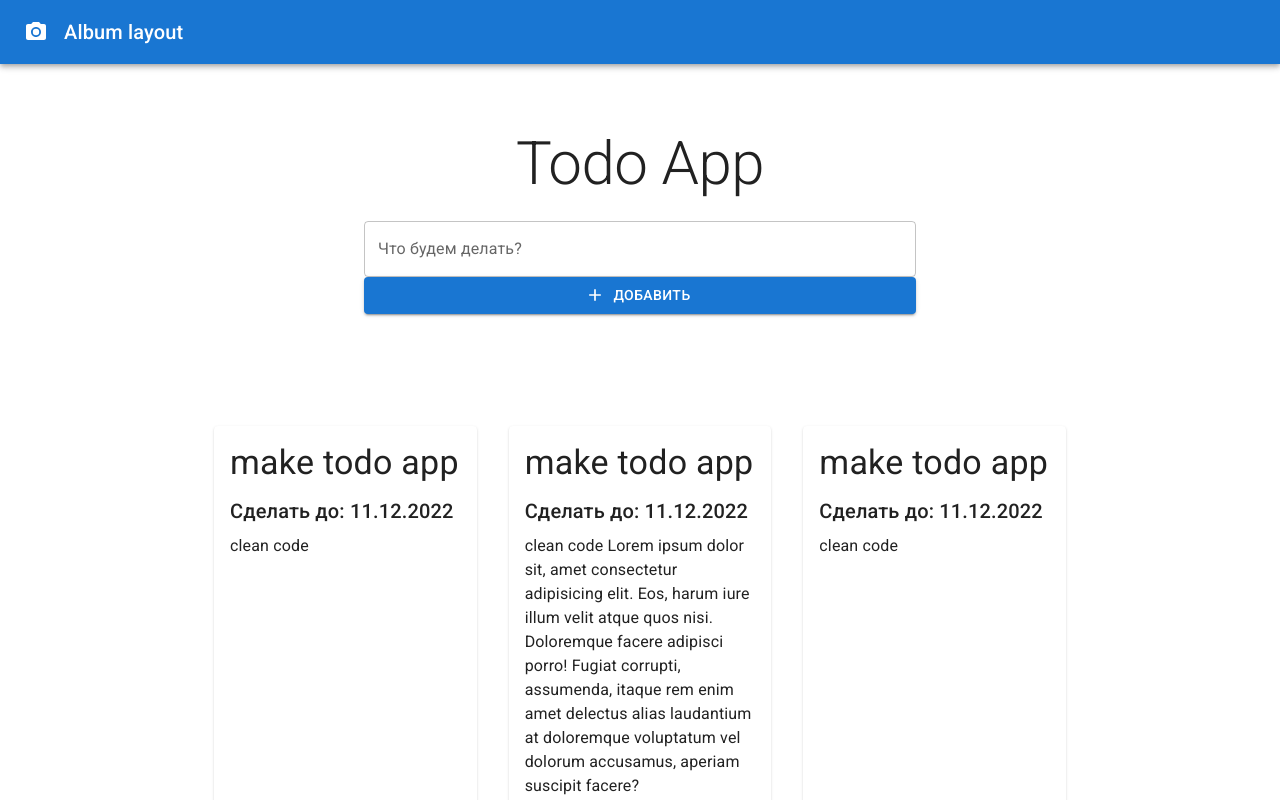
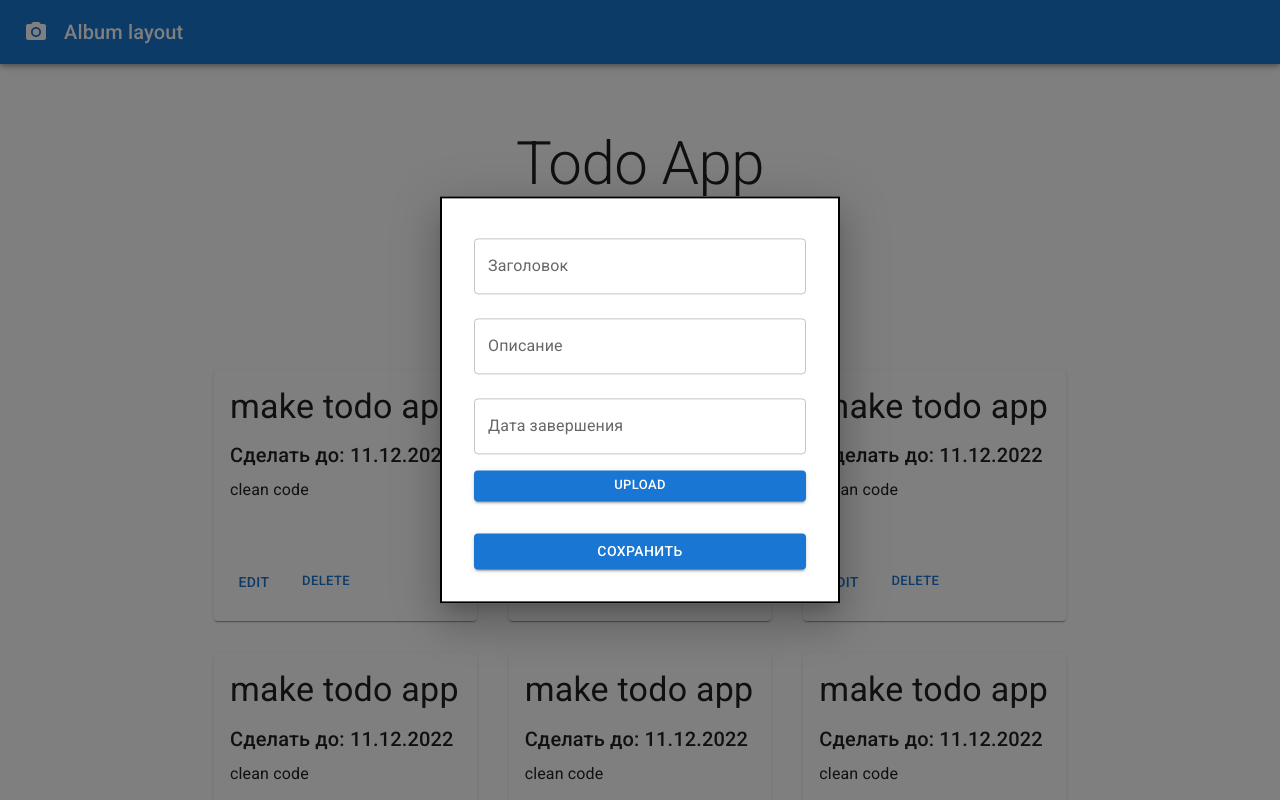
Before and after one commit to ilia-io/react-todo-files-test, a React (Create React App) app: page / in a window 1280 px wide. Both pictures are taken after a click on the button "ДОБАВИТЬ". Shown: the top 800 px of the page. Built offline with nearby package versions, Linux system fonts and the light colour scheme; no server answers.

Commit message:
modal fixes

```diff
--- a/src/components/Album.jsx
+++ b/src/components/Album.jsx
@@ -52,7 +52,7 @@ const cards = [
     id: 2,
     title: 'make todo app',
     description:
-      'clean code Lorem ipsum dolor sit, amet consectetur adipisicing elit. Eos, harum iure illum velit atque quos nisi. Doloremque facere adipisci porro! Fugiat corrupti, assumenda, itaque rem enim amet delectus alias laudantium at doloremque voluptatum vel dolorum accusamus, aperiam suscipit facere? ',
+      'clean code Lorem ipsum dolor sit',
     expDate: '11.12.2022',
     files: 'file url',
   },
@@ -93,7 +93,13 @@ export default function Album() {
   const handleChange = (event) => {
     setInputTodo(event.target.value);
   };
-  const handleAddTodo = () => {};
+  const handleAddTodo = () => {
+    handleOpen();
+  };
+
+  const [open, setOpen] = React.useState(false);
+  const handleOpen = () => setOpen(true);
+  const handleClose = () => setOpen(false);
 
   return (
     <ThemeProvider theme={theme}>
@@ -125,15 +131,7 @@ export default function Album() {
             >
               Todo App
             </Typography>
-            <Box sx={{ display: 'flex', flexDirection: 'column' }}>
-              <TextField
-                id="outlined-basic"
-                label="Что будем делать?"
-                variant="outlined"
-                value={inputTodo}
-                onChange={handleChange}
-                fullWidth
-              />
+            <Box sx={{ display: 'flex', justifyContent: 'center' }}>
               <Button
                 onClick={handleAddTodo}
                 variant="contained"
@@ -141,6 +139,7 @@ export default function Album() {
               >
                 Добавить
               </Button>
+              <TodoModal open={open} handleClose={handleClose}></TodoModal>
             </Box>
 
             {/* <Typography
@@ -196,18 +195,11 @@ export default function Album() {
                     <Typography>{card.description}</Typography>
                   </CardContent>
                   <CardActions>
-                    <TodoModal ></TodoModal>
+                    <Button onClick={handleOpen}>Edit</Button>
                     <Button size="small" sx={{ m: 2 }}>
                       Delete
                     </Button>
-                    <Button
-                      size="small"
-                      sx={{ mr: 2 }}
-                      component="label"
-                    >
-                      Upload
-                      <input hidden accept="image/*" multiple type="file" />
-                    </Button>
+                    {/* //TODO отображение файла */}
                     {/* <IconButton
                       color="primary"
                       aria-label="upload picture"
--- a/src/components/TodoModal.jsx
+++ b/src/components/TodoModal.jsx
@@ -15,16 +15,23 @@ const style = {
   border: '2px solid #000',
   boxShadow: 24,
   p: 4,
+  display: 'flex',
+  flexDirection: 'column',
 };
 
-export default function BasicModal() {
-  const [open, setOpen] = React.useState(false);
-  const handleOpen = () => setOpen(true);
-  const handleClose = () => setOpen(false);
+export default function BasicModal({ open, handleClose }) {
+  const [title, setTitle] = React.useState('');
+  const [description, setDescription] = React.useState('');
+  const [expDate, setExpDate] = React.useState('');
+
+  const handleTitle = () => {};
+
+  const handleDescription = () => {};
+
+  const handleExpDate = () => {};
 
   return (
     <div>
-      <Button onClick={handleOpen}>Edit</Button>
       <Modal
         open={open}
         onClose={handleClose}
@@ -37,8 +44,8 @@ export default function BasicModal() {
             sx={{ mt: 1, mb: 2 }}
             label="Заголовок"
             variant="outlined"
-            value={''}
-            onChange={() => {}}
+            value={title}
+            onChange={handleTitle}
             fullWidth
           />
           <TextField
@@ -46,8 +53,8 @@ export default function BasicModal() {
             sx={{ mt: 1, mb: 2 }}
             label="Описание"
             variant="outlined"
-            value={''}
-            onChange={() => {}}
+            value={description}
+            onChange={handleDescription}
             fullWidth
           />
           <TextField
@@ -55,13 +62,13 @@ export default function BasicModal() {
             sx={{ mt: 1, mb: 2 }}
             label="Дата завершения"
             variant="outlined"
-            value={''}
-            onChange={() => {}}
+            value={expDate}
+            onChange={handleExpDate}
             fullWidth
           />
           <Button fullWidth size="small" variant="contained" component="label">
             Upload
-            <input hidden accept="image/*" multiple type="file" />
+            <input hidden multiple type="file" />
           </Button>
           <Button
             sx={{ mt: 4 }}
```
